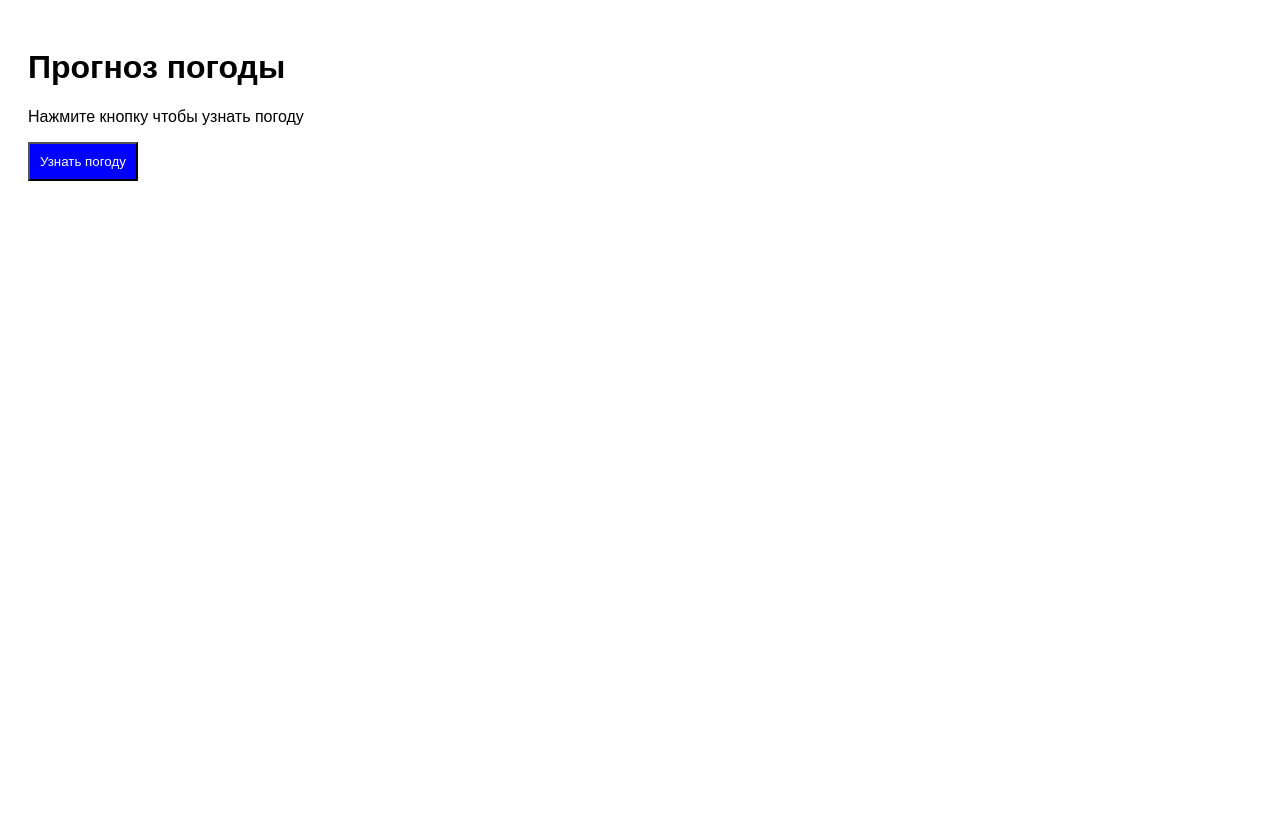
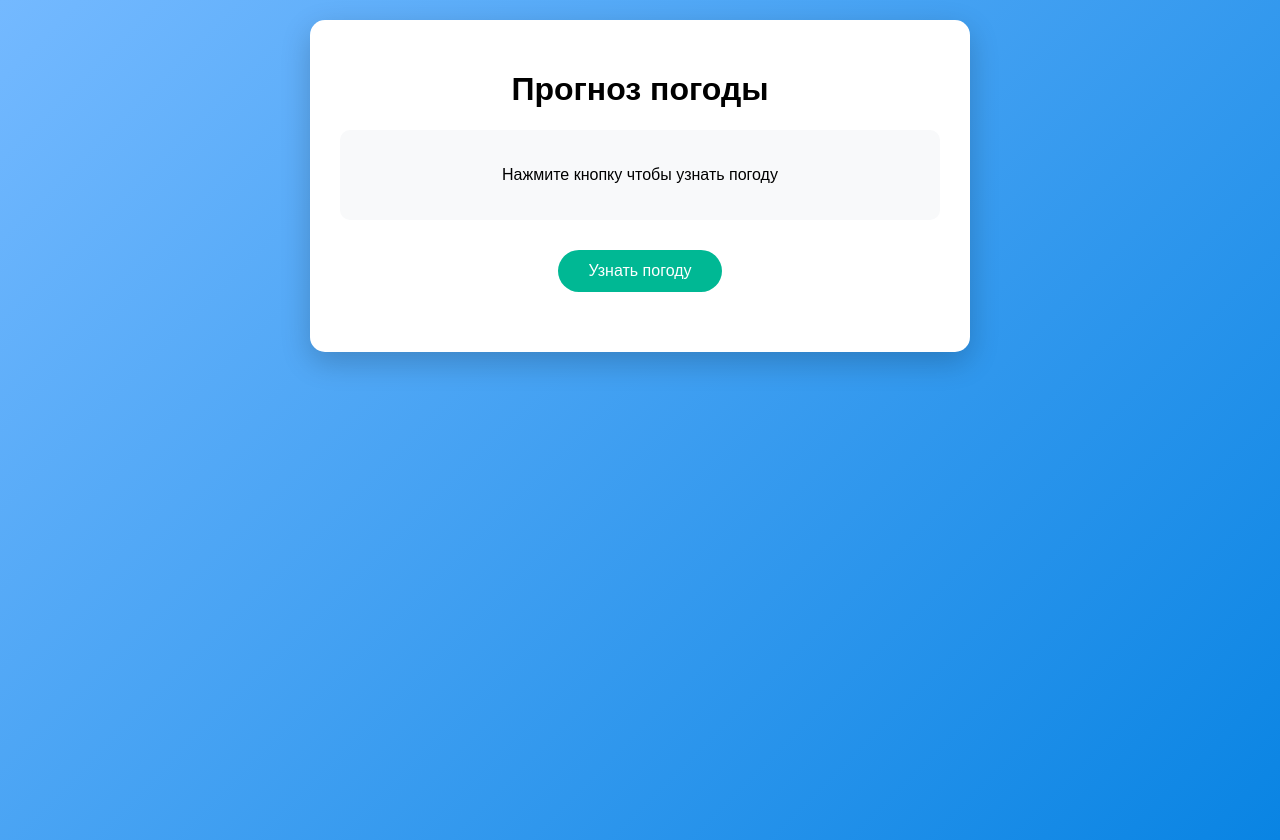
Before and after one commit to eclipsexlover/task-10-13-for, a website: page index.html in a window 1280 px wide. Before the commit the page ends 800 px from the top, so only its background shows below. Drawn offline with Linux system fonts and the light colour scheme.

Commit message:
Update style.css

```diff
--- a/style.css
+++ b/style.css
@@ -1,9 +1,43 @@
 body {
-    font-family: Arial;
+    font-family: Arial, sans-serif;
+    margin: 0;
     padding: 20px;
+    background: linear-gradient(135deg, #74b9ff, #0984e3);
+    min-height: 100vh;
 }
+
+.container {
+    max-width: 600px;
+    margin: 0 auto;
+    background: white;
+    padding: 30px;
+    border-radius: 15px;
+    box-shadow: 0 10px 30px rgba(0,0,0,0.2);
+    text-align: center;
+}
+
+.weather-card {
+    margin: 20px 0;
+}
+
 button {
-    background: blue;
+    background: #00b894;
     color: white;
-    padding: 10px;
+    border: none;
+    padding: 12px 30px;
+    border-radius: 25px;
+    cursor: pointer;
+    font-size: 16px;
+    margin: 10px 0;
 }
+
+button:hover {
+    background: #00a085;
+}
+
+#weather-info {
+    padding: 20px;
+    background: #f8f9fa;
+    border-radius: 10px;
+    margin: 20px 0;
+}
```
